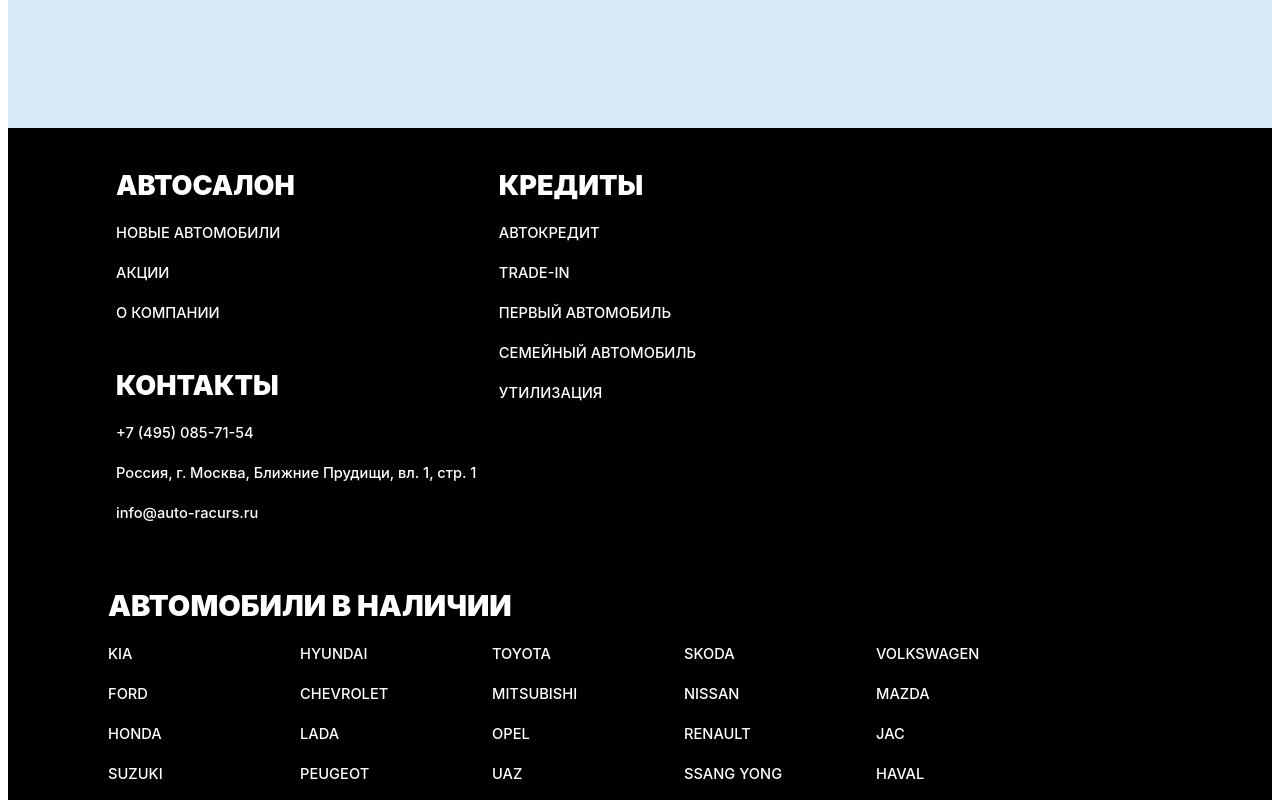
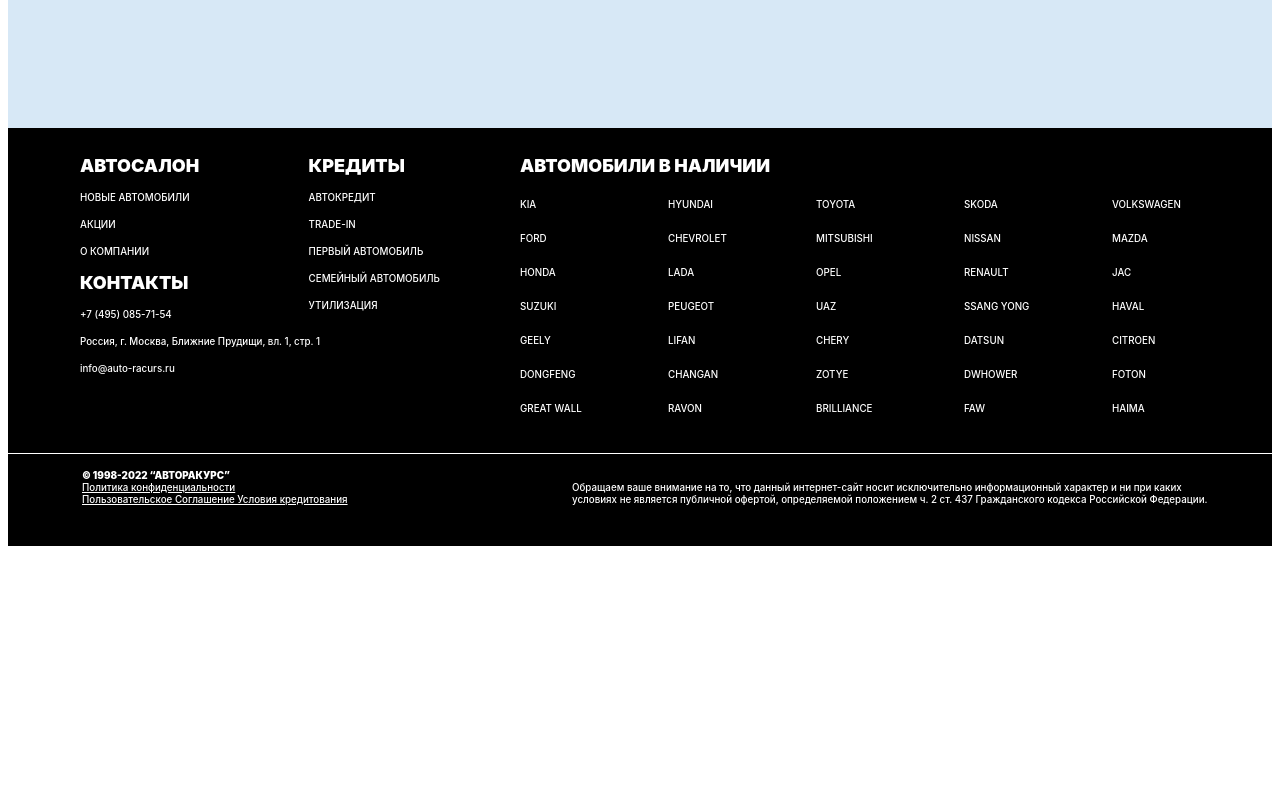
Before and after one commit to MikeGer92/AutoRakurs, a Vue app: page / in a window 1280 px wide. Shown: the part 5720-6520 px from the top of the page. After the commit the page ends 6274 px from the top, so only its background shows below. Built offline with nearby package versions, Linux system fonts and the light colour scheme; a web font is replaced by a local one; what vue-yandex-maps would draw is missing.

Commit message:
added footer 1280

```diff
--- a/src/components/app/Footer.vue
+++ b/src/components/app/Footer.vue
@@ -164,7 +164,7 @@
       max-width: 1132px;
       &-title {
         display: flex;
-        margin-top: 44px;
+        margin: 44px 0 0 0;
         font-family: 'Inter';
         font-style: normal;
         font-weight: 900;
@@ -258,7 +258,7 @@
       }
       &_right {
         &-title {
-          margin-left: 100px;
+          margin: 27px 0 0 100px;
         }
         &-list {
           margin: 11px 0 41px 100px;
@@ -290,6 +290,72 @@
         margin: 43px 97px 0 ;
         font-size: 14.6736px;
         line-height: 18px;
+      }
+    }
+  }
+
+}
+@media (min-width: 768px) and (max-width: 1281px) {
+  .footer {
+    max-width: 1280px;
+    &__main {
+      &_left {
+        &-salon {
+          margin: 27px 0 0 72px;
+          max-width: 360px;
+          &--info, &--contact, &--credits {
+            &_title {
+              font-size: 18.0113px;
+              line-height: 22px;
+            }
+            & ul {
+              font-size: 9.78281px;
+              line-height: 12px;
+              & li {
+                margin: 15px 0;
+              }
+            }
+          }
+        }
+      }
+      &_right {
+        max-width: 832px;
+        &-title {
+          margin-left: 80px;
+          font-size: 18.0113px;
+          line-height: 22px;
+        }
+        &-list {
+          margin: 11px 0 27px 80px;
+          &--item {
+            width: 148px;
+            font-size: 9.78281px;
+            line-height: 12px;
+            margin: 11px 0;
+          }
+
+        }
+      }
+    }
+    &__bottom {
+      max-width: 1280px;
+      &_left {
+        max-width: 267px;
+        margin: 16px 0 40px 74px;
+        &-title {
+          font-size: 9.78135px;
+          line-height: 12px;
+        }
+        &-confid, &-confirm {
+          font-size: 9.78135px;
+          line-height: 12px;
+        }
+      }
+      &_right {
+        max-width: 636px;
+        margin: 28px 64px 0 ;
+        font-size: 9.78281px;
+        line-height: 12px;
       }
     }
   }
```
